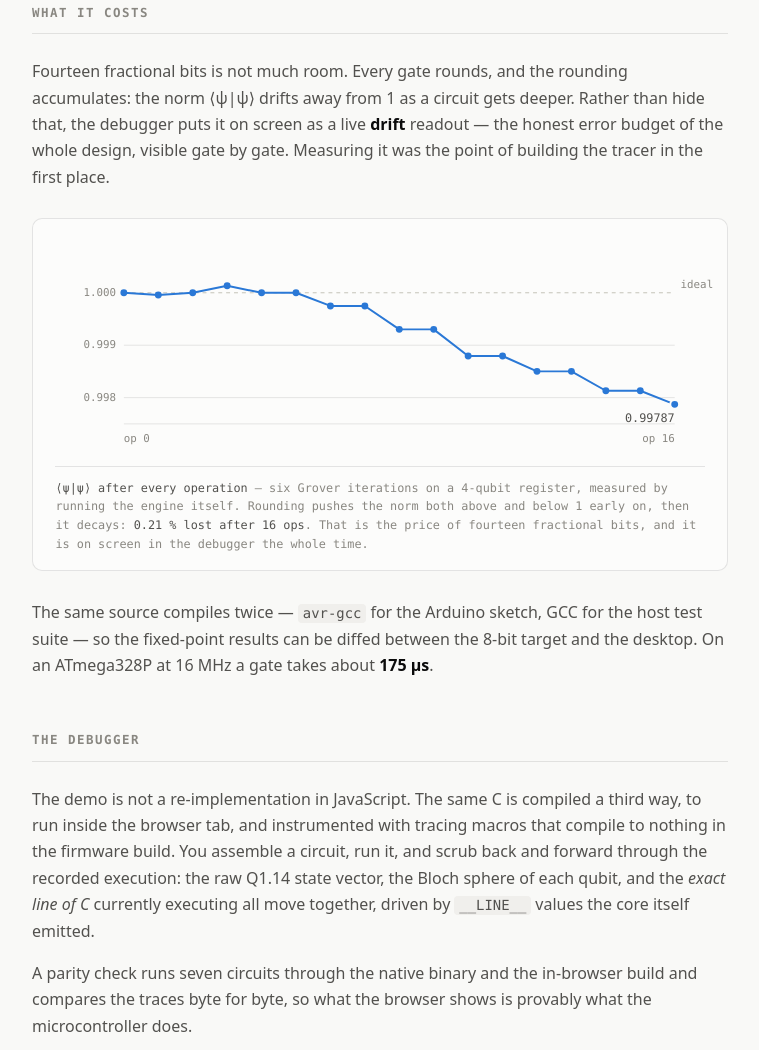
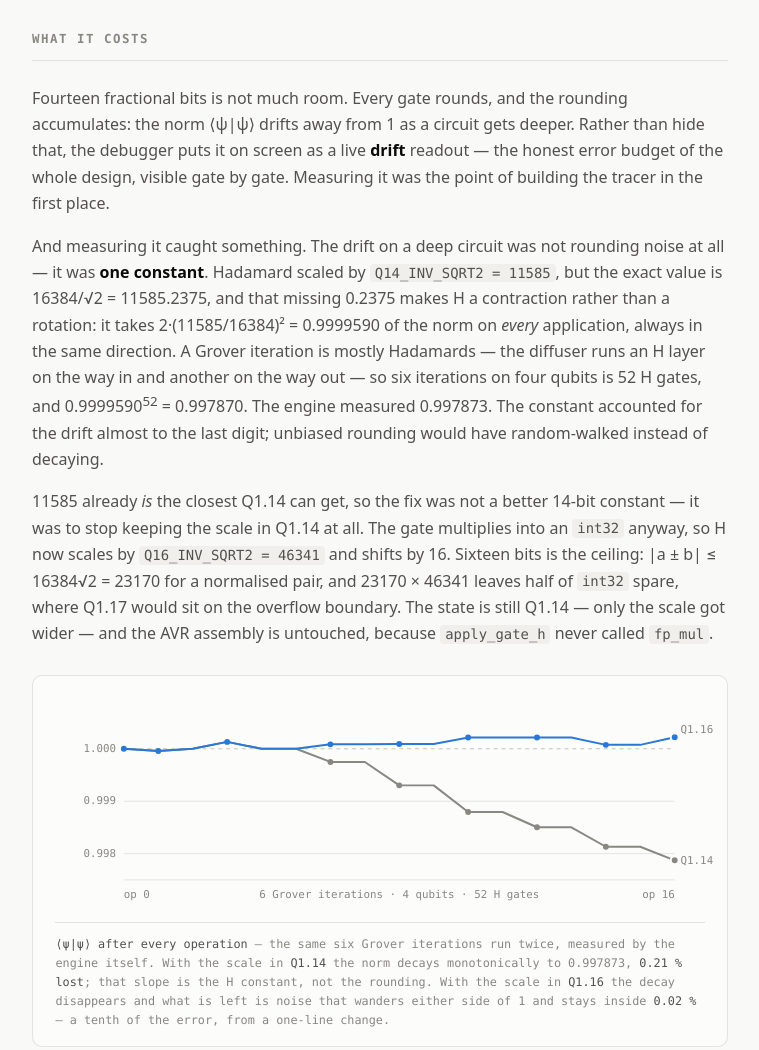
Before and after one commit to Tello-P/tello-p.github.io, a plain HTML site: page projects/embedded-qubit-engine/index.html in a window 1280 px wide. Shown: the part 2311-3361 px from the top of the page, without its empty margins (260-1019 px from the left). Drawn offline with Linux system fonts and the light colour scheme.

Commit message:
Give the Hadamard a scale that does not leak norm
The drift on a deep circuit was never the rounding everyone assumes.
Q14_INV_SQRT2 is 11585, but 16384/sqrt(2) is 11585.2375, and that
shortfall makes H a contraction instead of a rotation: it takes
2*(11585/16384)^2 = 0.9999590 of the norm on every application, always
downwards. A Grover iteration is mostly Hadamards, so six iterations on
four qubits is 52 of them, and 0.9999590^52 = 0.997870 against the
0.997873 the engine actually measured. The constant was the whole slope.

11585 is already the closest Q1.14 can get, so the scale moves out of
Q1.14 rather than to a better 14-bit value. The gate multiplies into an
int32 anyway, so it now scales by 46341 and shifts by 16; 16 is the
ceiling, since |a +- b| <= 23170 for a normalised pair and Q1.17 would
sit on the overflow boundary. The state is still Q1.14 and the AVR
assembly is untouched, because apply_gate_h never called fp_mul.

Same six iterations: 0.997873 -> 1.000222, and the curve stops decaying
and starts wandering, which is what rounding noise is supposed to do.
The project page carries both curves now. Parity across gcc and wasm
still holds on all seven trace programs.

```diff
--- a/projects/embedded-qubit-engine/demo/app.js
+++ b/projects/embedded-qubit-engine/demo/app.js
@@ -391,7 +391,7 @@ function renderStats(frame, amps) {
     ['Norm ⟨ψ|ψ⟩', norm.toFixed(4), drift > 0.02,
       'Sum of |amplitude|². Should stay at 1.0000; anything else is lost or invented probability.'],
     ['Q1.14 drift', `${(drift * 100).toFixed(2)}<small>%</small>`, drift > 0.02,
-      'How far the norm has wandered from 1 — the accumulated cost of 14-bit rounding.'],
+      'How far the norm has wandered from 1 — the accumulated cost of rounding every amplitude into 14 bits. It is a random walk now; it used to be a slide, back when the Hadamard scale was a Q1.14 constant that lost 4e-5 of the norm per gate.'],
     ['Gates', String(gates), false,
       'apply_gate_* calls, counting the ones the diffuser expands into.'],
     ['Compute', `${compute.toFixed(1)}<small>µs</small>`, false,
--- a/projects/embedded-qubit-engine/engine/web/public/app.js
+++ b/projects/embedded-qubit-engine/engine/web/public/app.js
@@ -391,7 +391,7 @@ function renderStats(frame, amps) {
     ['Norm ⟨ψ|ψ⟩', norm.toFixed(4), drift > 0.02,
       'Sum of |amplitude|². Should stay at 1.0000; anything else is lost or invented probability.'],
     ['Q1.14 drift', `${(drift * 100).toFixed(2)}<small>%</small>`, drift > 0.02,
-      'How far the norm has wandered from 1 — the accumulated cost of 14-bit rounding.'],
+      'How far the norm has wandered from 1 — the accumulated cost of rounding every amplitude into 14 bits. It is a random walk now; it used to be a slide, back when the Hadamard scale was a Q1.14 constant that lost 4e-5 of the norm per gate.'],
     ['Gates', String(gates), false,
       'apply_gate_* calls, counting the ones the diffuser expands into.'],
     ['Compute', `${compute.toFixed(1)}<small>µs</small>`, false,
--- a/projects/embedded-qubit-engine/index.html
+++ b/projects/embedded-qubit-engine/index.html
@@ -160,11 +160,13 @@
 
       <p>
         <strong>No square root.</strong> The Hadamard gate needs 1/√2, and there is no
-        <code>sqrt()</code> to call. It ships as a constant — <code>Q14_INV_SQRT2</code>,
-        the integer <code>11585</code> — and the same constant does double duty as the
-        renormalisation factor after a measurement, which is exactly correct as long as
-        every gate in the set rotates by 90°. That shortcut is written down in the source
-        as a deliberate assumption, not hidden.
+        <code>sqrt()</code> to call. It ships as a constant — <code>Q16_INV_SQRT2</code>,
+        the integer <code>46341</code>. It began life as the Q1.14 version,
+        <code>11585</code>, doing double duty as the renormalisation factor after a
+        measurement as well; both of those turned out to be wrong in ways worth keeping
+        the receipts for. Measurement now divides by the probability that actually
+        survived the collapse, and the gate keeps its scale in Q1.16 —
+        <a href="#h-cost">what it costs</a>, below, is where the norm gave that away.
       </p>
 
       <p>
@@ -244,10 +246,36 @@
         Measuring it was the point of building the tracer in the first place.
       </p>
 
+      <p>
+        And measuring it caught something. The drift on a deep circuit was not rounding
+        noise at all — it was <strong>one constant</strong>. Hadamard scaled by
+        <code>Q14_INV_SQRT2 = 11585</code>, but the exact value is
+        16384/√2&nbsp;=&nbsp;11585.2375, and that missing 0.2375 makes H a contraction
+        rather than a rotation: it takes 2·(11585/16384)²&nbsp;=&nbsp;0.9999590 of the
+        norm on <em>every</em> application, always in the same direction. A Grover
+        iteration is mostly Hadamards — the diffuser runs an H layer on the way in and
+        another on the way out — so six iterations on four qubits is 52 H gates, and
+        0.9999590<sup>52</sup>&nbsp;=&nbsp;0.997870. The engine measured 0.997873. The
+        constant accounted for the drift almost to the last digit; unbiased rounding
+        would have random-walked instead of decaying.
+      </p>
+
+      <p>
+        11585 already <em>is</em> the closest Q1.14 can get, so the fix was not a better
+        14-bit constant — it was to stop keeping the scale in Q1.14 at all. The gate
+        multiplies into an <code>int32</code> anyway, so H now scales by
+        <code>Q16_INV_SQRT2 = 46341</code> and shifts by 16. Sixteen bits is the ceiling:
+        |a&nbsp;±&nbsp;b| ≤ 16384√2 = 23170 for a normalised pair, and 23170 × 46341
+        leaves half of <code>int32</code> spare, where Q1.17 would sit on the overflow
+        boundary. The state is still Q1.14 — only the scale got wider — and the AVR
+        assembly is untouched, because <code>apply_gate_h</code> never called
+        <code>fp_mul</code>.
+      </p>
+
       <figure class="figure reveal">
         <svg viewBox="0 0 660 218" role="img"
-             aria-label="Line chart of the register norm after each operation of six Grover iterations on four qubits. It starts at 1.0, wanders slightly above and below, then falls steadily to 0.997873 by operation 16.">
-          <!-- gridlines; the 1.0 line is the ideal the engine is losing against -->
+             aria-label="Line chart of the register norm after each of the 16 operations of six Grover iterations on four qubits, with two curves. With the Q1.14 scale the norm falls steadily from 1.0 to 0.997873. With the Q1.16 scale it stays on the ideal line, wandering no further than 1.000222.">
+          <!-- gridlines; the 1.0 line is the ideal both curves are measured against -->
           <line x1="70" y1="56.7"  x2="630" y2="56.7"  stroke="var(--rule)" stroke-width="1" stroke-dasharray="4 4"/>
           <line x1="70" y1="110.0" x2="630" y2="110.0" class="f-rule"/>
           <line x1="70" y1="163.3" x2="630" y2="163.3" class="f-rule"/>
@@ -256,44 +284,54 @@
           <text x="62" y="60"  text-anchor="end" class="f-tick">1.000</text>
           <text x="62" y="113" text-anchor="end" class="f-tick">0.999</text>
           <text x="62" y="167" text-anchor="end" class="f-tick">0.998</text>
-          <text x="636" y="52" class="f-tick">ideal</text>
 
+          <!-- before: the Q1.14 scale, leaking norm on every Hadamard -->
+          <polyline class="draw" style="--len:600" fill="none"
+                    stroke="var(--muted)" stroke-width="2" stroke-dasharray="5 4"
+                    stroke-linejoin="round" stroke-linecap="round"
+                    points="70.0,56.7 105.0,58.9 140.0,56.7 175.0,49.7 210.0,56.7 245.0,56.7 280.0,70.1 315.0,70.1 350.0,93.9 385.0,93.9 420.0,121.0 455.0,121.0 490.0,136.5 525.0,136.5 560.0,156.3 595.0,156.3 630.0,170.1"/>
+
+          <!-- after: the Q1.16 scale, drift back down to rounding noise -->
           <polyline class="draw" style="--len:600" fill="none"
                     stroke="var(--pos)" stroke-width="2"
                     stroke-linejoin="round" stroke-linecap="round"
-                    points="70.0,56.7 105.0,58.9 140.0,56.7 175.0,49.6 210.0,56.7 245.0,56.7 280.0,70.1 315.0,70.1 350.0,93.9 385.0,93.9 420.0,121.0 455.0,121.0 490.0,136.6 525.0,136.6 560.0,156.3 595.0,156.3 630.0,170.1"/>
+                    points="70.0,56.7 105.0,58.9 140.0,56.7 175.0,49.7 210.0,56.7 245.0,56.7 280.0,52.2 315.0,52.2 350.0,51.9 385.0,51.9 420.0,45.3 455.0,45.3 490.0,45.3 525.0,45.3 560.0,52.7 595.0,52.7 630.0,44.9"/>
 
           <!-- hover targets: every point carries its exact value -->
-          <g fill="var(--pos)">
-            <circle cx="70.0"  cy="56.7"  r="3.5"><title>op 0 — norm 1.000000</title></circle>
-            <circle cx="105.0" cy="58.9"  r="3.5"><title>op 1 — norm 0.999959</title></circle>
-            <circle cx="140.0" cy="56.7"  r="3.5"><title>op 2 — norm 1.000000</title></circle>
-            <circle cx="175.0" cy="49.6"  r="3.5"><title>op 3 — norm 1.000132</title></circle>
-            <circle cx="210.0" cy="56.7"  r="3.5"><title>op 4 — norm 1.000000</title></circle>
-            <circle cx="245.0" cy="56.7"  r="3.5"><title>op 5 — norm 1.000000</title></circle>
-            <circle cx="280.0" cy="70.1"  r="3.5"><title>op 6 — norm 0.999748</title></circle>
-            <circle cx="315.0" cy="70.1"  r="3.5"><title>op 7 — norm 0.999748</title></circle>
-            <circle cx="350.0" cy="93.9"  r="3.5"><title>op 8 — norm 0.999302</title></circle>
-            <circle cx="385.0" cy="93.9"  r="3.5"><title>op 9 — norm 0.999302</title></circle>
-            <circle cx="420.0" cy="121.0" r="3.5"><title>op 10 — norm 0.998793</title></circle>
-            <circle cx="455.0" cy="121.0" r="3.5"><title>op 11 — norm 0.998793</title></circle>
-            <circle cx="490.0" cy="136.6" r="3.5"><title>op 12 — norm 0.998502</title></circle>
-            <circle cx="525.0" cy="136.6" r="3.5"><title>op 13 — norm 0.998502</title></circle>
-            <circle cx="560.0" cy="156.3" r="3.5"><title>op 14 — norm 0.998132</title></circle>
-            <circle cx="595.0" cy="156.3" r="3.5"><title>op 15 — norm 0.998132</title></circle>
-            <circle cx="630.0" cy="170.1" r="4.5" stroke="var(--surface)" stroke-width="2"><title>op 16 — norm 0.997873</title></circle>
+          <g fill="var(--muted)">
+            <circle cx="280.0" cy="70.1"  r="3"><title>Q1.14 — op 6 — norm 0.999748</title></circle>
+            <circle cx="350.0" cy="93.9"  r="3"><title>Q1.14 — op 8 — norm 0.999302</title></circle>
+            <circle cx="420.0" cy="121.0" r="3"><title>Q1.14 — op 10 — norm 0.998793</title></circle>
+            <circle cx="490.0" cy="136.5" r="3"><title>Q1.14 — op 12 — norm 0.998502</title></circle>
+            <circle cx="560.0" cy="156.3" r="3"><title>Q1.14 — op 14 — norm 0.998132</title></circle>
+            <circle cx="630.0" cy="170.1" r="4" stroke="var(--surface)" stroke-width="2"><title>Q1.14 — op 16 — norm 0.997873</title></circle>
           </g>
 
-          <text x="630" y="188" text-anchor="end" class="f-label">0.99787</text>
+          <g fill="var(--pos)">
+            <circle cx="70.0"  cy="56.7"  r="3"><title>Q1.16 — op 0 — norm 1.000000</title></circle>
+            <circle cx="105.0" cy="58.9"  r="3"><title>Q1.16 — op 1 — norm 0.999959</title></circle>
+            <circle cx="175.0" cy="49.7"  r="3"><title>Q1.16 — op 3 — norm 1.000132</title></circle>
+            <circle cx="280.0" cy="52.2"  r="3"><title>Q1.16 — op 6 — norm 1.000084</title></circle>
+            <circle cx="350.0" cy="51.9"  r="3"><title>Q1.16 — op 8 — norm 1.000090</title></circle>
+            <circle cx="420.0" cy="45.3"  r="3"><title>Q1.16 — op 10 — norm 1.000213</title></circle>
+            <circle cx="490.0" cy="45.3"  r="3"><title>Q1.16 — op 12 — norm 1.000213</title></circle>
+            <circle cx="560.0" cy="52.7"  r="3"><title>Q1.16 — op 14 — norm 1.000075</title></circle>
+            <circle cx="630.0" cy="44.9"  r="4" stroke="var(--surface)" stroke-width="2"><title>Q1.16 — op 16 — norm 1.000222</title></circle>
+          </g>
+
+          <text x="636" y="174" class="f-tick">Q1.14</text>
+          <text x="636" y="41"  class="f-tick" fill="var(--pos)">Q1.16</text>
           <text x="70"  y="208" class="f-tick">op 0</text>
+          <text x="350" y="208" text-anchor="middle" class="f-tick">6 Grover iterations · 4 qubits · 52 H gates</text>
           <text x="630" y="208" text-anchor="end" class="f-tick">op 16</text>
         </svg>
         <figcaption>
-          <strong>⟨ψ|ψ⟩ after every operation</strong> — six Grover iterations on a 4-qubit
-          register, measured by running the engine itself. Rounding pushes the norm both
-          above and below 1 early on, then it decays: <strong>0.21 % lost after 16 ops</strong>.
-          That is the price of fourteen fractional bits, and it is on screen in the debugger
-          the whole time.
+          <strong>⟨ψ|ψ⟩ after every operation</strong> — the same six Grover iterations run
+          twice, measured by the engine itself. With the scale in <strong>Q1.14</strong> the
+          norm decays monotonically to 0.997873, <strong>0.21 % lost</strong>; that slope is
+          the H constant, not the rounding. With the scale in <strong>Q1.16</strong> the decay
+          disappears and what is left is noise that wanders either side of 1 and stays inside
+          <strong>0.02 %</strong> — a tenth of the error, from a one-line change.
         </figcaption>
       </figure>
 
```
Also changed, not shown: projects/embedded-qubit-engine/demo/sources.json (+1 -1 lines), 5 other files.
